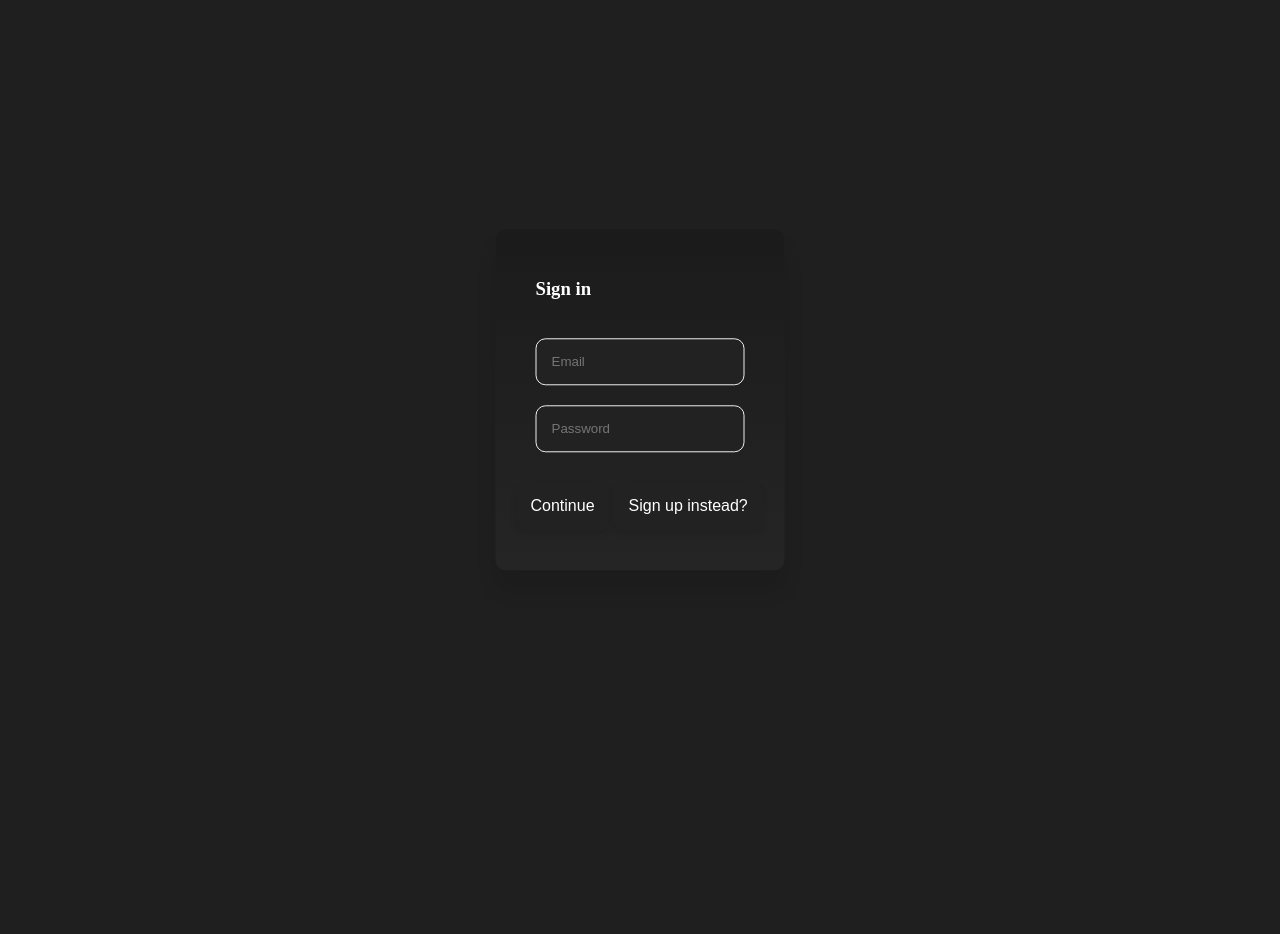
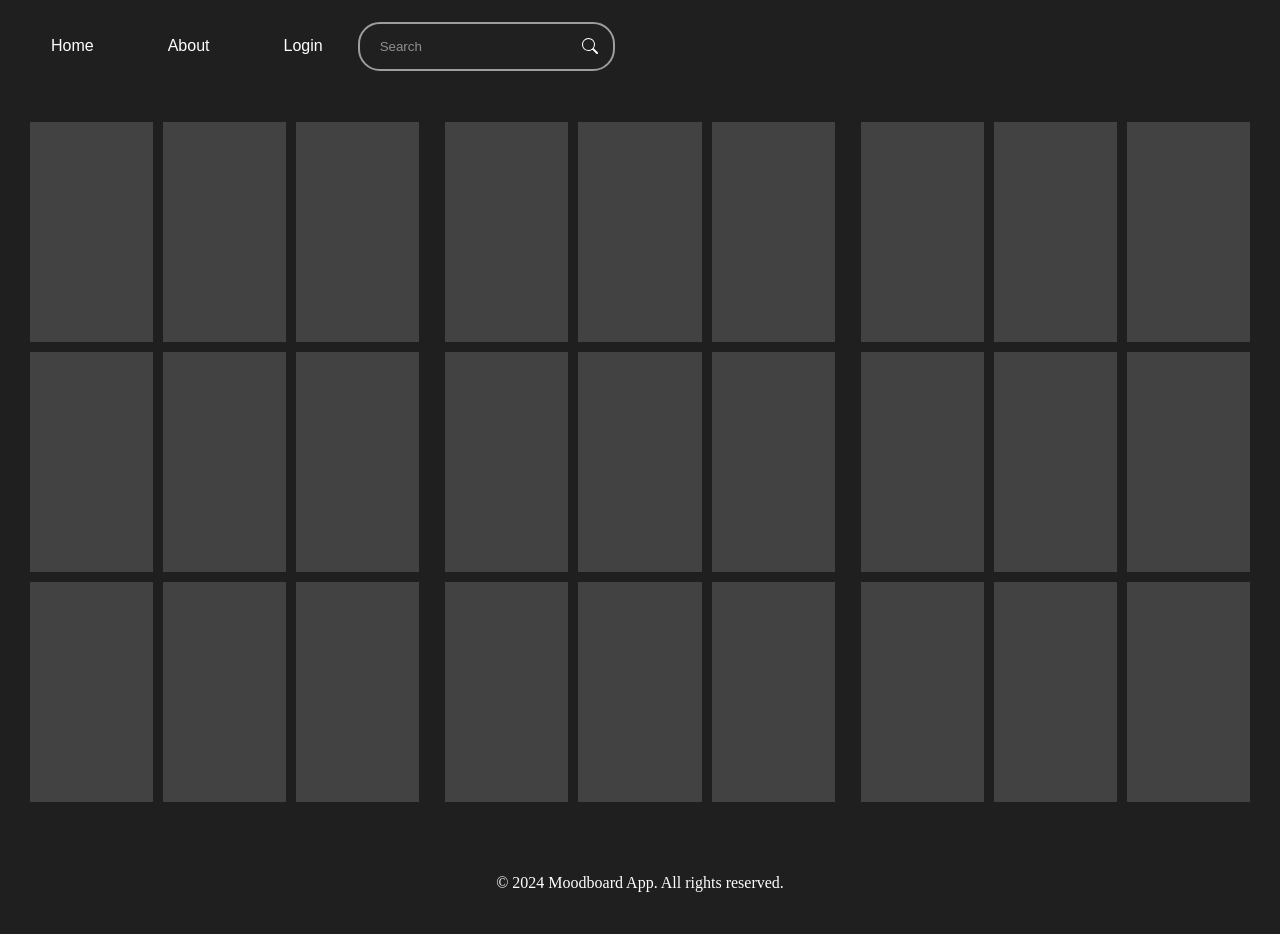
Before and after one commit to Kaysuh/MoodboardApp, a website with bundled scripts: page Public/index.html in a window 1280 px wide. Before the commit the page ends 800 px from the top, so only its background shows below. Built offline with nearby package versions, Linux system fonts and the light colour scheme.

Commit message:
Moodboard App Frontend (Header, footer, searchbar, moodboard template)

```diff
--- a/Public/Controller/formView.mjs
+++ b/Public/Controller/formView.mjs
@@ -2,7 +2,7 @@ import { userLogin, userRegistration } from '../Model/userAuth.mjs';
 
 const apiUrl = window.location.hostname === 'localhost' ? 'http://localhost:8080' : 'https://moodboardapp.onrender.com';
 
-async function loadForm() {
+export async function loadForm() {
     try {
         const response = await fetch('/view/formTemplate.html');
         const text = await response.text();
@@ -17,7 +17,7 @@ async function loadForm() {
     }
 }
 
-export function initializeForm() {
+function initializeForm() {
     const authForm = document.getElementById('authForm');
     const email = document.getElementById('email');
     const password = document.getElementById('password');
@@ -86,5 +86,3 @@ function loginErrorAnim() {
         password.style.borderColor = 'white'
     }, 500);
 }
-
-loadForm();
--- /dev/null
+++ b/Public/Controller/homeView.mjs
@@ -0,0 +1,137 @@
+import { loadForm } from "./formView.mjs";
+async function loadHeader() {
+    try {
+        const response = await fetch('/view/headerTemplate.html');
+        const text = await response.text();
+        const parser = new DOMParser();
+        const doc = parser.parseFromString(text, 'text/html');
+        const template = doc.querySelector('#headerTemplate').content;
+
+        document.body.appendChild(document.importNode(template, true));
+        initializeHeader()
+    } catch (error) {
+        console.error('Failed to load header template:', error);
+    }
+}
+
+function initializeHeader() {
+    document.getElementById('loginButton').addEventListener('click', async () => {
+        loadForm()
+    });
+}
+
+async function loadMoodboards() {
+    try {
+        const response = await fetch('/view/moodboardTemplate.html');
+        const text = await response.text();
+        const parser = new DOMParser();
+        const doc = parser.parseFromString(text, 'text/html');
+        const template = doc.querySelector('#moodboardTemplate').content;
+        document.body.appendChild(document.importNode(template, true));
+        initializeMoodboards()
+    } catch (error) {
+        console.error('Failed to load moodboard template:', error);
+    }
+}
+
+function initializeMoodboards() {
+    const moodboards = document.querySelectorAll('.moodboard-item');
+
+    function allowDrop(ev) {
+        ev.preventDefault();
+        ev.target.closest('.moodboard-item').classList.add('over');
+    }
+
+    function handleDragLeaveOrDrop(ev) {
+        ev.target.closest('.moodboard-item').classList.remove('over');
+    }
+
+    function drag(ev) {
+        if (ev.target.tagName === 'IMG') {
+            ev.dataTransfer.setData("text/plain", ev.target.src);
+        }
+    }
+
+    function drop(ev) {
+        ev.preventDefault();
+        ev.target.closest('.moodboard-item').classList.remove('over');
+        const moodboardItem = ev.target.closest('.moodboard-item');
+
+        if (ev.dataTransfer.files && ev.dataTransfer.files.length > 0) {
+            const file = ev.dataTransfer.files[0];
+            if (file.type.startsWith('image/')) {
+                displayImage(file, moodboardItem);
+            }
+        } else {
+            const url = ev.dataTransfer.getData("text");
+            if (url) {
+                displayImage(url, moodboardItem);
+            }
+        }
+    }
+
+    function displayImage(src, container) {
+        container.style.backgroundColor = 'transparent';
+        container.innerHTML = '';
+
+        const newImage = new Image();
+        if (typeof src === 'string') {
+            newImage.src = src;
+        } else if (src instanceof File) {
+            newImage.src = window.URL.createObjectURL(src);
+        }
+        newImage.style.maxWidth = '100%';
+        newImage.style.maxHeight = '100%';
+        container.innerHTML = '';
+        container.appendChild(newImage);
+    }
+
+    function handleClick(ev) {
+        const moodboardItem = ev.target.closest('.moodboard-item');
+        if (!moodboardItem) return;
+
+        const fileInput = document.createElement('input');
+        fileInput.type = 'file';
+        fileInput.accept = 'image/*';
+        fileInput.onchange = e => {
+            const file = e.target.files[0];
+            if (file && file.type.startsWith('image/')) {
+                displayImage(file, moodboardItem);
+            }
+        };
+        fileInput.click();
+    }
+
+    moodboards.forEach(item => {
+        item.addEventListener('dragover', allowDrop);
+        item.addEventListener('dragleave', handleDragLeaveOrDrop);
+        item.addEventListener('drop', drop);
+        item.addEventListener('click', handleClick);
+    });
+}
+
+async function loadFooter() {
+    try {
+        const response = await fetch('/view/footerTemplate.html');
+        const text = await response.text();
+        const parser = new DOMParser();
+        const doc = parser.parseFromString(text, 'text/html');
+        const template = doc.querySelector('#footerTemplate').content;
+
+        document.body.appendChild(document.importNode(template, true));
+    } catch (error) {
+        console.error('Failed to load footer template:', error);
+    }
+}
+
+async function loadHome() {
+    try {
+        await loadHeader()
+        await loadMoodboards()
+        loadFooter()
+    } catch (error) {
+        console.error('Failed to load home view templates', error);
+    }
+}
+
+loadHome()
--- /dev/null
+++ b/Public/View/footerTemplate.html
@@ -0,0 +1,5 @@
+<template id="footerTemplate">
+    <footer>
+        <p>© 2024 Moodboard App. All rights reserved.</p>
+    </footer>
+</template>
--- /dev/null
+++ b/Public/View/headerTemplate.html
@@ -0,0 +1,21 @@
+<template id="headerTemplate">
+    <header>
+        <nav>
+            <ul class="navigation">
+                <li><button class="headerButtons">Home</button></li>
+                <li><button class="headerButtons">About</button></li>
+                <li><button class="headerButtons" id="loginButton">Login</button></li>
+            </ul>
+        </nav>
+        <div class="search-container">
+            <input type="text" class="search-input" placeholder="Search" />
+            <button class="search-button">
+                <svg xmlns="http://www.w3.org/2000/svg" width="16" height="16" fill="currentColor" class="bi bi-search"
+                    viewBox="0 0 16 16">
+                    <path
+                        d="M11.742 10.344a6.5 6.5 0 1 0-1.397 1.398h-.001c.03.033.063.063.098.094l3.85 3.85a1 1 0 0 0 1.415-1.414l-3.85-3.85a1.007 1.007 0 0 0-.115-.078zM12 6.5a5.5 5.5 0 1 1-11 0 5.5 5.5 0 0 1 11 0z" />
+                </svg>
+            </button>
+        </div>
+    </header>
+</template>
--- /dev/null
+++ b/Public/View/moodboardTemplate.html
@@ -0,0 +1,38 @@
+<template id="moodboardTemplate">
+    <div class="moodboard-container">
+        <div class="moodboard">
+            <div class="moodboard-item"></div>
+            <div class="moodboard-item"></div>
+            <div class="moodboard-item"></div>
+            <div class="moodboard-item"></div>
+            <div class="moodboard-item"></div>
+            <div class="moodboard-item"></div>
+            <div class="moodboard-item"></div>
+            <div class="moodboard-item"></div>
+            <div class="moodboard-item"></div>
+        </div>
+
+        <div class="moodboard">
+            <div class="moodboard-item"></div>
+            <div class="moodboard-item"></div>
+            <div class="moodboard-item"></div>
+            <div class="moodboard-item"></div>
+            <div class="moodboard-item"></div>
+            <div class="moodboard-item"></div>
+            <div class="moodboard-item"></div>
+            <div class="moodboard-item"></div>
+            <div class="moodboard-item"></div>
+        </div>
+
+        <div class="moodboard">
+            <div class="moodboard-item"></div>
+            <div class="moodboard-item"></div>
+            <div class="moodboard-item"></div>
+            <div class="moodboard-item"></div>
+            <div class="moodboard-item"></div>
+            <div class="moodboard-item"></div>
+            <div class="moodboard-item"></div>
+            <div class="moodboard-item"></div>
+            <div class="moodboard-item"></div>
+        </div>
+</template>
--- a/Public/index.html
+++ b/Public/index.html
@@ -9,7 +9,7 @@
 </head>
 
 <body>
-    <script type="module" src="Controller/formView.mjs"> </script>
+    <script type="module" src="Controller/homeView.mjs"> </script>
 </body>
 
 </html>
--- a/Public/style.css
+++ b/Public/style.css
@@ -3,6 +3,79 @@ body {
   height: 100vh;
   margin: 0;
   padding: 0;
+}
+
+header {
+  display: flex;
+  padding: 1em;
+  align-items: center;
+}
+
+footer {
+  background-color: rgb(31, 31, 31);
+  color: #ffffff;
+  text-align: center;
+  padding: 1em;
+}
+
+.navigation {
+  list-style-type: none;
+  padding: 0;
+}
+
+.navigation li {
+  display: inline;
+  margin: 0 20px;
+}
+
+.navigation a {
+  text-decoration: none;
+  color: #ffffff;
+}
+
+.moodboard-container {
+  display: flex;
+  flex-wrap: wrap;
+  justify-content: space-between;
+  padding: 20px;
+}
+
+.moodboard {
+  width: calc(33% - 20px);
+  display: grid;
+  grid-template-columns: repeat(3, 1fr);
+  gap: 10px;
+  padding: 10px;
+}
+
+.moodboard-item {
+  height: 200px;
+  padding-top: 20px;
+  background-color: #424242;
+  display: flex;
+  justify-content: center;
+  align-items: center;
+  transition: background-color 0.3s ease;
+}
+
+.moodboard-item.over {
+  background-color: #f0f0f0;
+}
+
+.moodboard-item img {
+  width: 100%;
+  height: 100%;
+  object-fit: cover;
+  display: block;
+}
+
+.moodboard-item.over {
+  background-color: #e0e0e0;
+}
+
+.draggable-img {
+  max-width: 100%;
+  cursor: grab;
 }
 
 h1,
@@ -15,10 +88,9 @@ label {
   padding: 10px 20px;
 }
 
-
 button {
   display: inline-block;
-  padding: 10px 20px;
+  padding: 5px 15px;
   font-size: 16px;
   text-align: center;
   text-decoration: none;
@@ -27,13 +99,13 @@ button {
   border: none;
   border-radius: 5px;
   color: #fff;
-  background: linear-gradient(to right, #444444, #1f1f1f);
-  box-shadow: 0 4px 6px rgba(0, 0, 0, 0.1);
+  background: rgb(31, 31, 31);
   transition: background 0.3s, transform 0.2s;
 }
 
 button:hover {
   background: linear-gradient(to right, #0065b3, #00c3ff);
+  border-color: #0065b3;
   transform: translateY(-2px);
 }
 
@@ -42,6 +114,55 @@ button:active {
   box-shadow: 0 2px 4px rgba(0, 0, 0, 0.1);
 }
 
+.search-container {
+  display: flex;
+  align-items: right;
+  background-color: #202020;
+  border-radius: 22px;
+  border: 2px;
+  border-style: solid;
+  border-color: #9e9e9e;
+  padding: 5px 10px;
+}
+
+.search-input {
+  width: 100%;
+  background-color: transparent;
+  border: none;
+  color: white;
+  margin-right: 10px;
+  padding: 10px;
+}
+
+.search-input::placeholder {
+  color: rgba(255, 255, 255, 0.5);
+}
+
+.search-input:focus {
+  outline: none;
+}
+
+.search-button {
+  background-color: transparent;
+  border: none;
+  cursor: pointer;
+  padding: 5px;
+  display: flex;
+  align-items: center;
+}
+
+.search-button svg {
+  color: white;
+}
+
+.search-button:focus,
+.search-input:focus+.search-button {
+  outline: none;
+}
+
+.search-button:hover svg {
+  color: #9e9e9e;
+}
 
 #userAuthForm {
   position: fixed;
```
